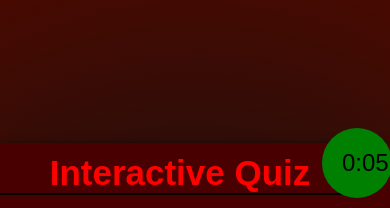
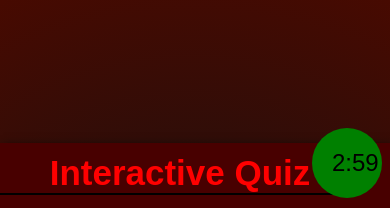
Before and after one commit to MunsifKhanafg/Quiz-Intar, a plain HTML site: page index.html in a window 390 px wide. Both pictures are taken after a click on the button "Start". Shown: the top 208 px of the page. Drawn offline with Linux system fonts and the light colour scheme.

Commit message:
first commint

```diff
--- a/index.html
+++ b/index.html
@@ -9,7 +9,7 @@
 <body>
     <div class="quiz_container">
         <h1 class="Quiz_heading">Interactive Quiz</h1>
-        <div class="timer">10:00</div>
+        <div class="timer">3:00</div>
         <div class="time_over"><h1>TIME OVER</h1></div>
         <div class="quiz_info">
             <p class="about_quiz">Welcome to the Quiz! Answer 15 multiple-choice questions in 5 minutes and see how much you know. Click Start to begin.</p>
--- a/script.js
+++ b/script.js
@@ -51,7 +51,7 @@ startButton.addEventListener('click', () => {
 
 function startQuizTimer() {
     clearInterval(countdown);
-    fullTime = 0.1 * 60;
+    fullTime = 3 * 60;
 
     countdown = setInterval(() => {
 
--- a/style.css
+++ b/style.css
@@ -266,6 +266,6 @@ the result css===========================
         height: 70px;
         top: -15px;
         width: 70px;
-        margin-left: 10px;
+
     }
 }
```
